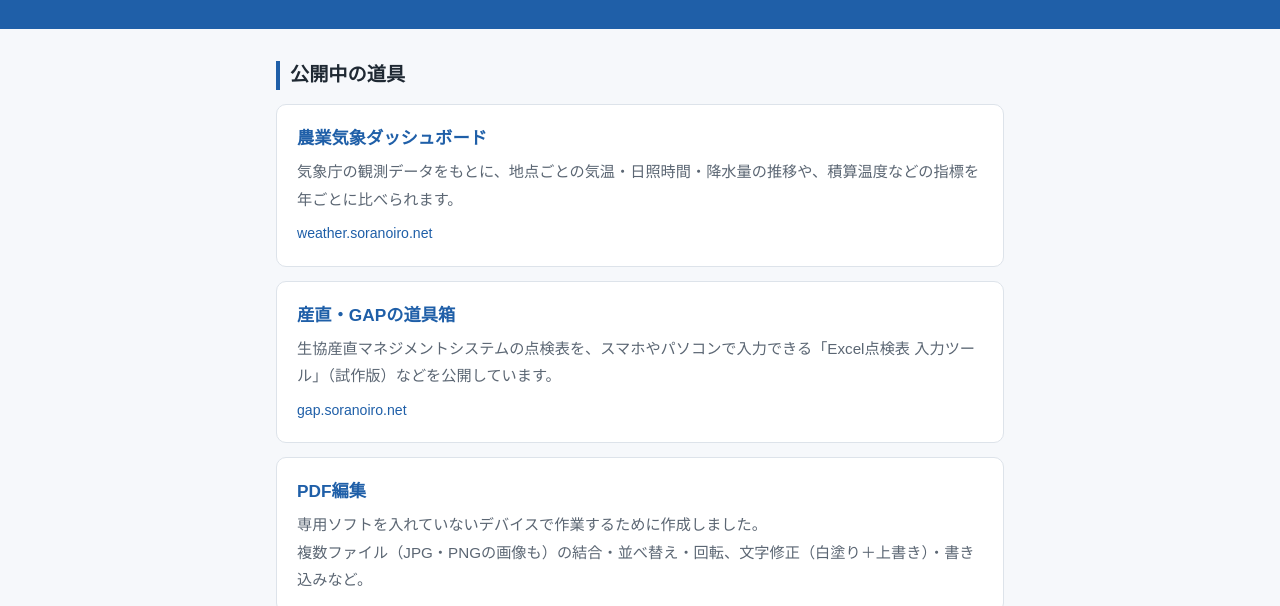
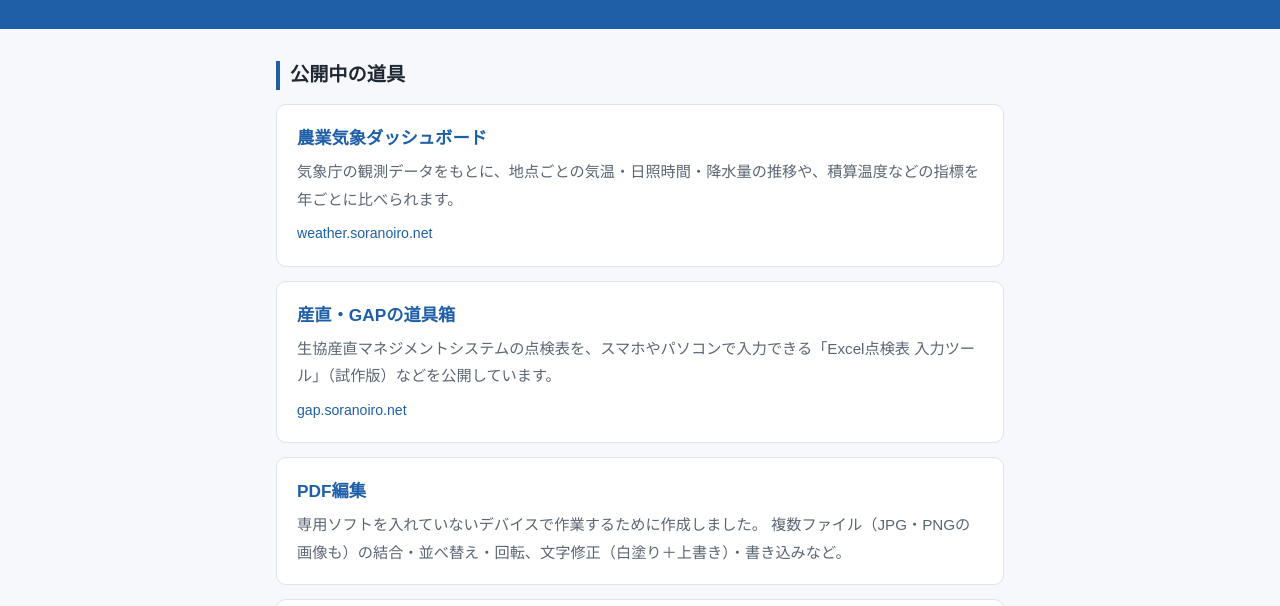
Before and after one commit to soranoiro-net/github.io, a plain HTML site: page index.html in a window 1280 px wide. Shown: the part 133-739 px from the top of the page. Drawn offline with Linux system fonts and the light colour scheme.

Commit message:
Update index.html

```diff
--- a/index.html
+++ b/index.html
@@ -138,7 +138,7 @@
     </a>
     <a class="card" href="https://tools.soranoiro.net/pdf-editor.html">
       <h3>PDF編集</h3>
-      <p>専用ソフトを入れていないデバイスで作業するために作成しました。<br>
+      <p>専用ソフトを入れていないデバイスで作業するために作成しました。
         複数ファイル（JPG・PNGの画像も）の結合・並べ替え・回転、文字修正（白塗り＋上書き）・書き込みなど。</p>
      </a>
     <a class="card" href="https://tools.soranoiro.net/">
```
